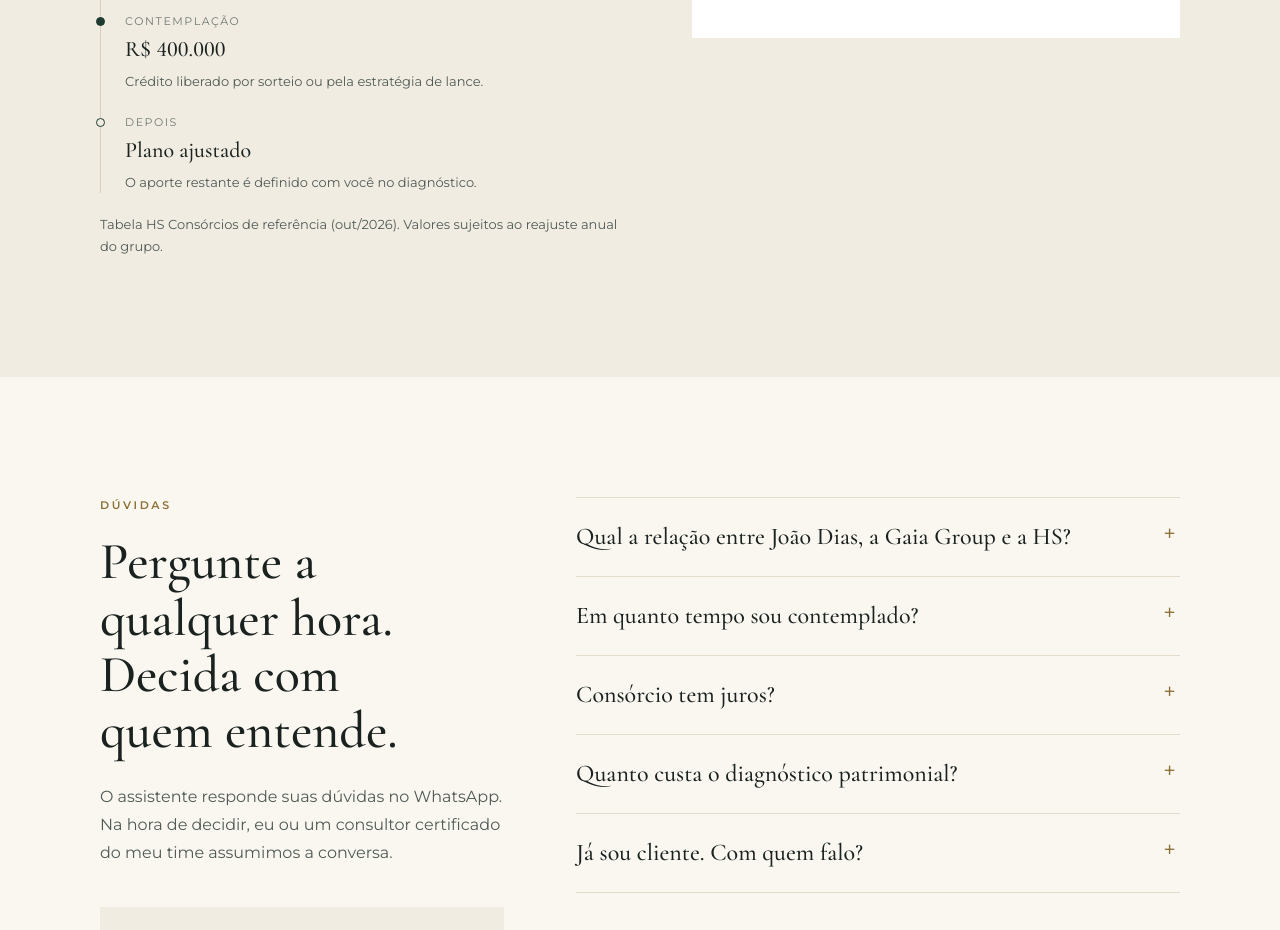
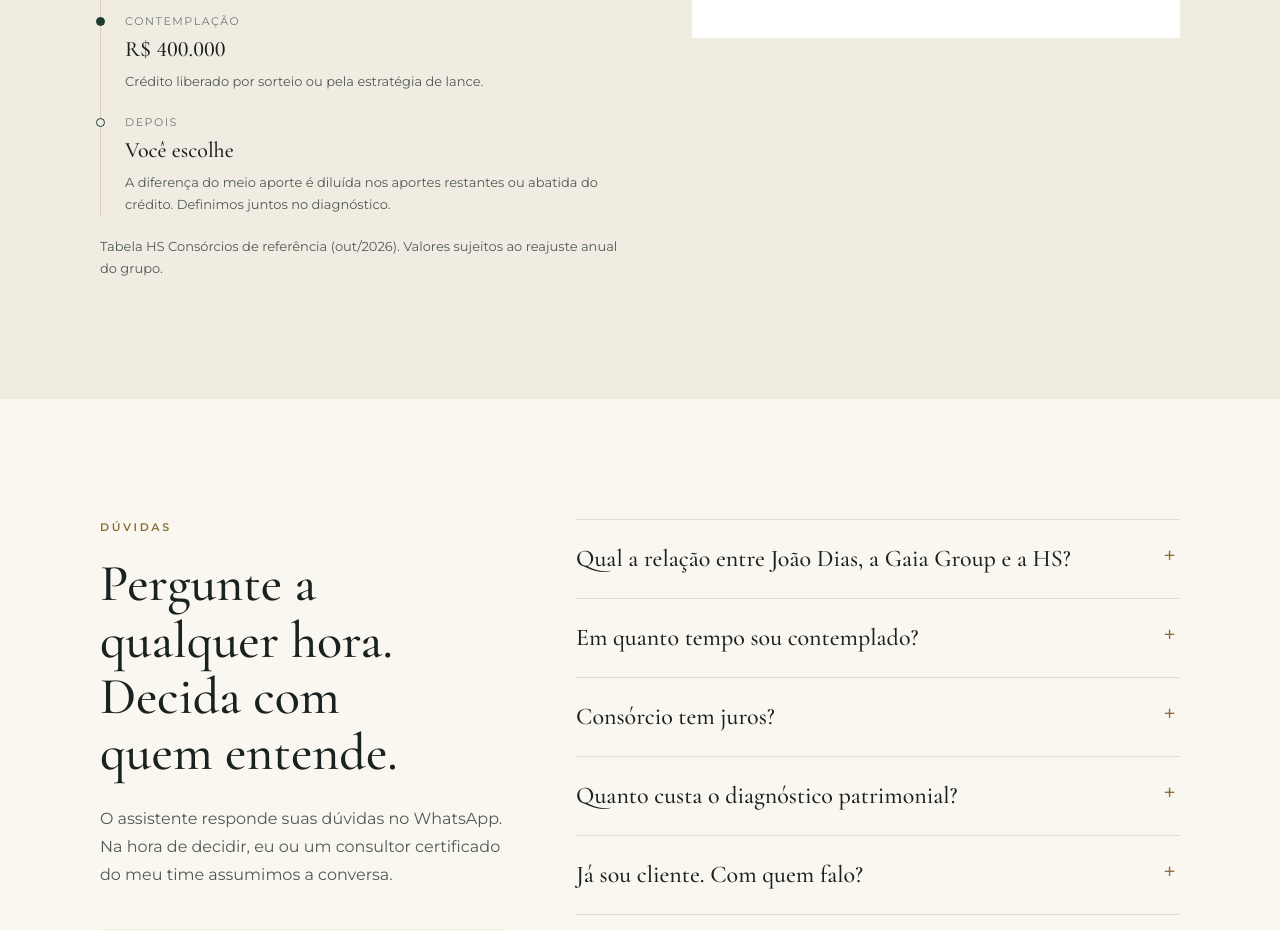
Before and after one commit to joaoc23dias/Consorcio-Inteligente-, a Next.js app: page / in a window 1280 px wide. Shown: the part 6720-7650 px from the top of the page. Built offline with nearby package versions, Linux system fonts and the light colour scheme.

Commit message:
Simulador: regra HS do meio aporte na contemplação
Co-Authored-By: Claude Opus 5.5 <noreply@anthropic.com>
Claude-Session: https://claude.ai/code/session_01PWsREDKrVSqGNK6L7kcVFr

```diff
--- a/app/components/Simulador.jsx
+++ b/app/components/Simulador.jsx
@@ -30,7 +30,7 @@ export default function Simulador() {
   const etapas = [
     { t: 'Até a contemplação', v: `${brl2.format(meio)}/mês`, d: 'Meio aporte, que respeita o seu fluxo.' },
     { t: 'Contemplação', v: brl.format(credito), d: 'Crédito liberado por sorteio ou pela estratégia de lance.' },
-    { t: 'Depois', v: 'Plano ajustado', d: 'O aporte restante é definido com você no diagnóstico.' },
+    { t: 'Depois', v: 'Você escolhe', d: 'A diferença do meio aporte é diluída nos aportes restantes ou abatida do crédito. Definimos juntos no diagnóstico.' },
   ];
 
   return (
```
